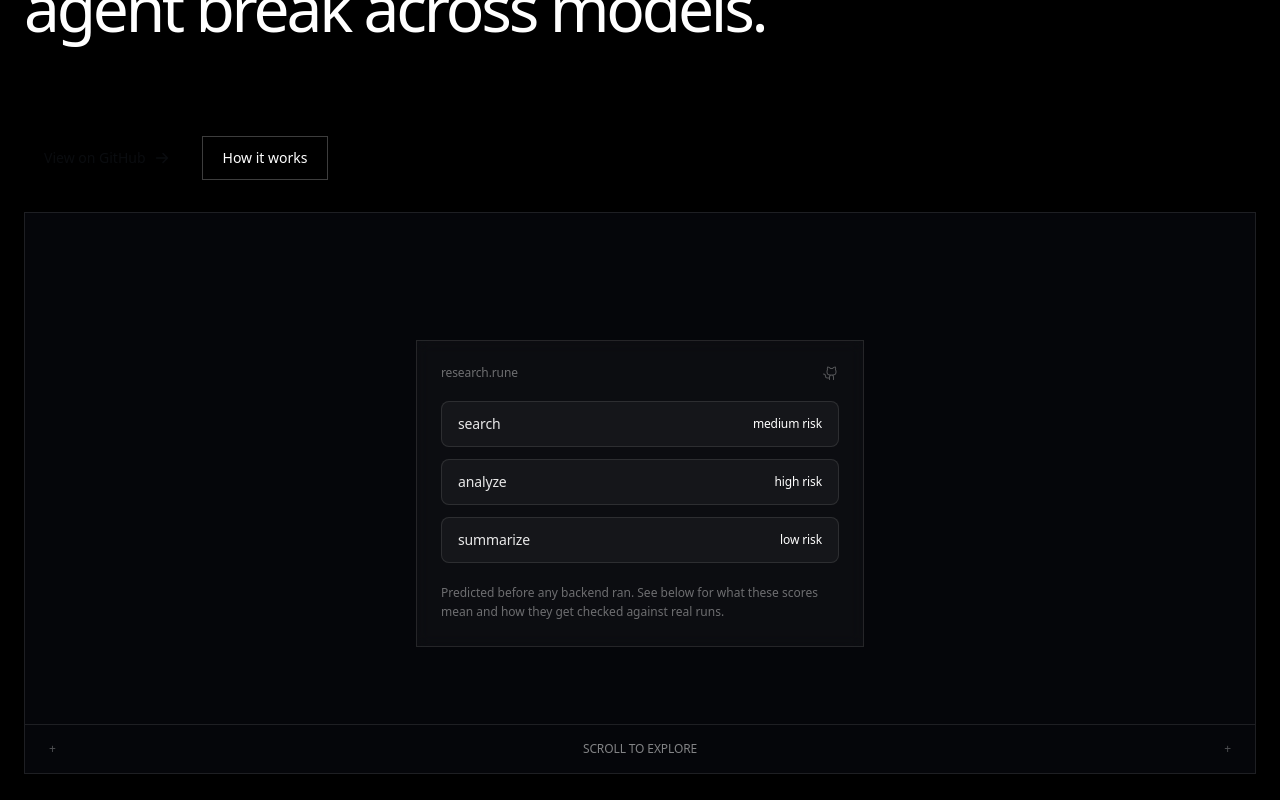
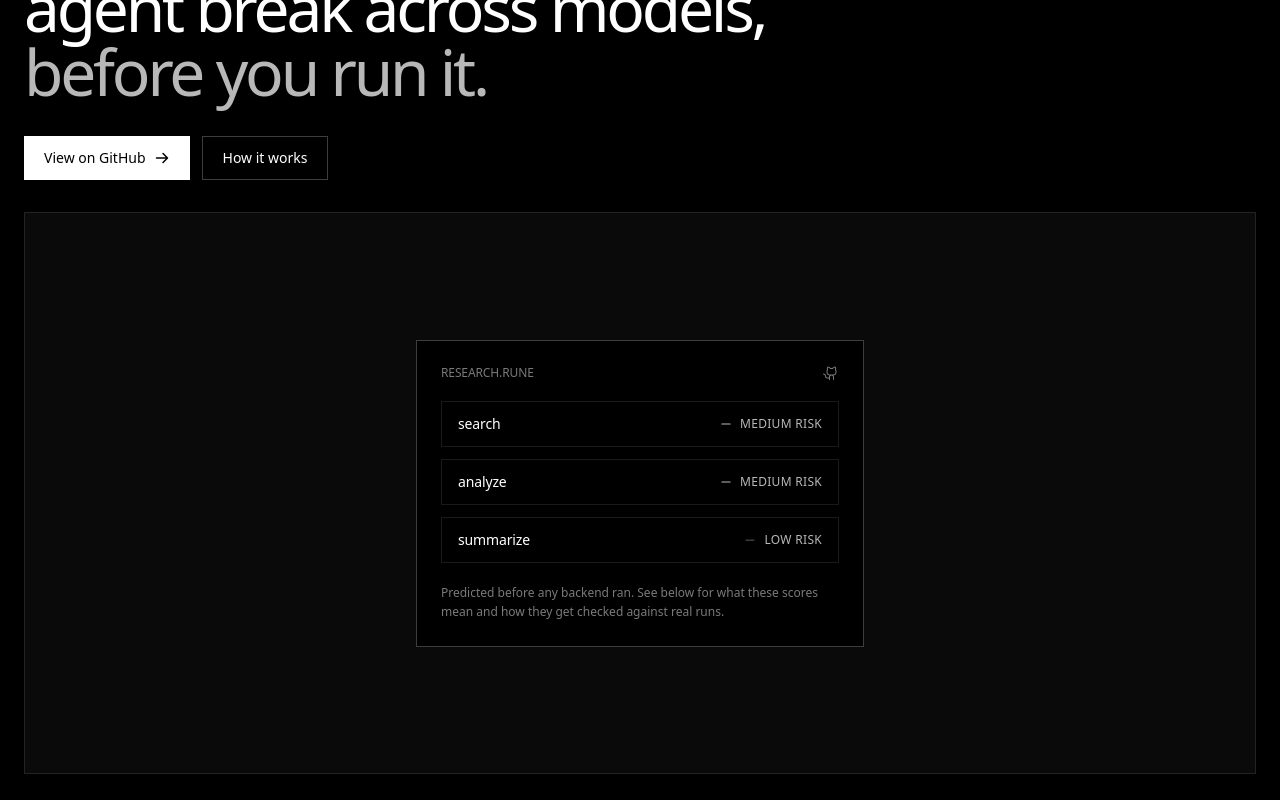
Before and after one commit to FadedCantCode/RUNE-site, a Next.js app: page / in a window 1280 px wide. Shown: the part 280-1080 px from the top of the page. Built offline with nearby package versions, Linux system fonts and the light colour scheme.

Commit message:
Update Hero.tsx

```diff
--- a/components/Hero.tsx
+++ b/components/Hero.tsx
@@ -1,41 +1,28 @@
 "use client";
 
-import { useRef } from "react";
-import { ArrowRight, GithubLogo } from "@phosphor-icons/react/dist/ssr";
+import { ArrowRight, GithubLogo, Minus, Equals } from "@phosphor-icons/react/dist/ssr";
 import Link from "next/link";
-import { motion, useScroll, useTransform, useReducedMotion } from "motion/react";
+import { motion, useReducedMotion } from "motion/react";
 
 export function Hero() {
-  const frameRef = useRef<HTMLDivElement>(null);
   const reduce = useReducedMotion();
-
-  const { scrollYProgress } = useScroll({
-    target: frameRef,
-    offset: ["start start", "end start"],
-  });
-
-  const line2Opacity = useTransform(scrollYProgress, [0, 0.35], [0, 1]);
-  const line2Y = useTransform(scrollYProgress, [0, 0.35], [12, 0]);
-  const cueOpacity = useTransform(scrollYProgress, [0, 0.15], [1, 0]);
 
   return (
     <section className="relative">
       <div className="mx-auto max-w-[1400px] px-6 pt-16 pb-8 md:pt-20">
-        <p className="mb-5 inline-flex items-center rounded-full border border-[var(--color-border-strong)] px-3 py-1 text-xs text-[var(--color-ink-muted)]">
+        <p className="pill mb-5 inline-flex items-center border border-[var(--color-border-strong)] px-3 py-1 font-mono-tight text-xs uppercase tracking-wide text-[var(--color-ink-muted)]">
           Open source, unvalidated by design
         </p>
 
         <h1 className="max-w-3xl text-4xl font-medium tracking-tighter text-[var(--color-ink)] md:text-5xl lg:text-[64px]">
           <span className="block">
-            Find out which parts of your agent break across models.
+            Find out which parts of your agent break across models,
           </span>
           <motion.span
             className="block text-[var(--color-ink-muted)]"
-            style={
-              reduce
-                ? undefined
-                : { opacity: line2Opacity, y: line2Y }
-            }
+            initial={reduce ? undefined : { opacity: 0, y: 12 }}
+            animate={reduce ? undefined : { opacity: 1, y: 0 }}
+            transition={{ duration: 0.5, delay: 0.15, ease: "easeOut" }}
           >
             before you run it.
           </motion.span>
@@ -44,39 +31,28 @@ export function Hero() {
         <div className="mt-8 flex flex-wrap items-center gap-3">
           <Link
             href="https://github.com/FadedCantCode/Fabrica-RUNE"
-            className="inline-flex h-11 items-center gap-2 rounded-[var(--radius-base)] bg-[var(--color-accent)] px-5 text-sm font-medium text-[#0a0c0f] transition-transform active:scale-[0.98]"
+            className="inline-flex h-11 items-center gap-2 bg-[var(--color-ink)] px-5 text-sm font-medium text-[var(--color-bg)] transition-transform active:scale-[0.98]"
           >
             View on GitHub
             <ArrowRight size={16} weight="bold" />
           </Link>
           <Link
             href="#how-it-works"
-            className="inline-flex h-11 items-center gap-2 rounded-[var(--radius-base)] border border-[var(--color-border-strong)] px-5 text-sm font-medium text-[var(--color-ink)] transition-colors hover:bg-[var(--color-bg-raised)]"
+            className="inline-flex h-11 items-center gap-2 border border-[var(--color-border-strong)] px-5 text-sm font-medium text-[var(--color-ink)] transition-colors hover:bg-[var(--color-bg-raised)]"
           >
             How it works
           </Link>
         </div>
       </div>
 
-      <div
-        ref={frameRef}
-        className="relative mx-auto max-w-[1400px] px-6 pb-16 md:pb-20"
-      >
-        <div className="relative overflow-hidden rounded-[var(--radius-base)] border border-[var(--color-border)] bg-[#05060a]">
+      {/* Full-bleed frame holding the one thing that's concretely true
+          about this project: a real genome and its real, currently
+          predicted risk scores, straight from divergence_linter.py. */}
+      <div className="relative mx-auto max-w-[1400px] px-6 pb-16 md:pb-20">
+        <div className="relative overflow-hidden border border-[var(--color-border)] bg-[var(--color-bg-raised)]">
           <div className="flex min-h-[420px] items-center justify-center px-6 py-20 md:min-h-[560px]">
             <GenomeVisual />
           </div>
-
-          <motion.div
-            className="absolute inset-x-0 bottom-0 flex items-center justify-between border-t border-white/10 px-6 py-4"
-            style={reduce ? undefined : { opacity: cueOpacity }}
-          >
-            <span className="font-mono-tight text-xs text-white/30">+</span>
-            <span className="font-mono-tight text-xs uppercase tracking-wide text-white/50">
-              Scroll to explore
-            </span>
-            <span className="font-mono-tight text-xs text-white/30">+</span>
-          </motion.div>
         </div>
       </div>
     </section>
@@ -84,50 +60,57 @@ export function Hero() {
 }
 
 function GenomeVisual() {
+  // Live values from divergence_linter.py against research.rune. See
+  // docs/roadmap.md for the validated correlation behind these numbers.
   const steps = [
-    { name: "search", risk: "medium" },
-    { name: "analyze", risk: "high" },
-    { name: "summarize", risk: "low" },
+    { name: "search", risk: 0.388, band: "medium" as const },
+    { name: "analyze", risk: 0.58, band: "medium" as const },
+    { name: "summarize", risk: 0.23, band: "low" as const },
   ];
 
-  const riskColor: Record<string, string> = {
-    high: "var(--color-risk-high)",
-    medium: "var(--color-risk-medium)",
-    low: "var(--color-risk-low)",
-  };
-
   return (
-    <div className="w-full max-w-md rounded-[var(--radius-base)] border border-white/10 bg-white/[0.03] p-6 backdrop-blur-sm">
+    <div className="w-full max-w-md border border-[var(--color-border-strong)] bg-[var(--color-bg)] p-6">
       <div className="mb-5 flex items-center justify-between">
-        <span className="font-mono-tight text-xs text-white/40">
+        <span className="font-mono-tight text-xs uppercase tracking-wide text-[var(--color-ink-faint)]">
           research.rune
         </span>
-        <GithubLogo size={16} className="text-white/30" />
+        <GithubLogo size={16} className="text-[var(--color-ink-faint)]" />
       </div>
 
       <div className="flex flex-col gap-3">
         {steps.map((step) => (
           <div
             key={step.name}
-            className="flex items-center justify-between rounded-[8px] border border-white/10 bg-white/[0.04] px-4 py-3"
+            className="flex items-center justify-between border border-[var(--color-border)] px-4 py-3"
           >
-            <span className="font-mono-tight text-sm text-white/90">
+            <span className="font-mono-tight text-sm text-[var(--color-ink)]">
               {step.name}
             </span>
-            <span
-              className="font-mono-tight text-xs"
-              style={{ color: riskColor[step.risk] }}
-            >
-              {step.risk} risk
-            </span>
+            <div className="flex items-center gap-2 font-mono-tight text-xs text-[var(--color-ink-muted)]">
+              <RiskGlyph band={step.band} />
+              <span className="uppercase tracking-wide">{step.band} risk</span>
+            </div>
           </div>
         ))}
       </div>
 
-      <p className="mt-5 text-xs leading-relaxed text-white/40">
+      <p className="mt-5 text-xs leading-relaxed text-[var(--color-ink-faint)]">
         Predicted before any backend ran. See below for what these scores
         mean and how they get checked against real runs.
       </p>
     </div>
   );
 }
+
+// Risk severity reads through glyph shape and ink contrast, not a color
+// scale. The page's one accent color is reserved for the divergence bars
+// further down, not duplicated here as a traffic light.
+function RiskGlyph({ band }: { band: "high" | "medium" | "low" }) {
+  if (band === "high") {
+    return <Equals size={12} weight="bold" className="text-[var(--color-ink)]" />;
+  }
+  if (band === "medium") {
+    return <Minus size={12} weight="bold" className="text-[var(--color-ink-muted)]" />;
+  }
+  return <Minus size={12} weight="regular" className="text-[var(--color-ink-faint)]" />;
+}
```
